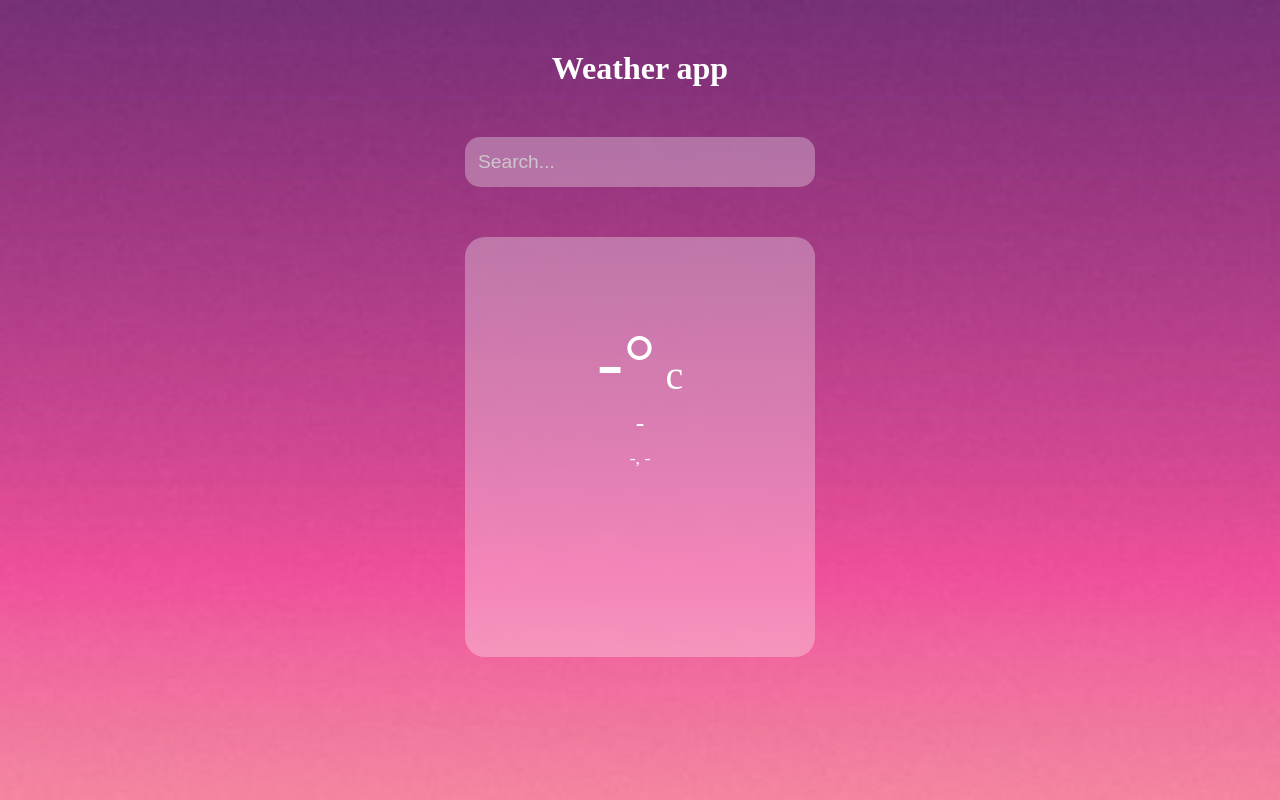
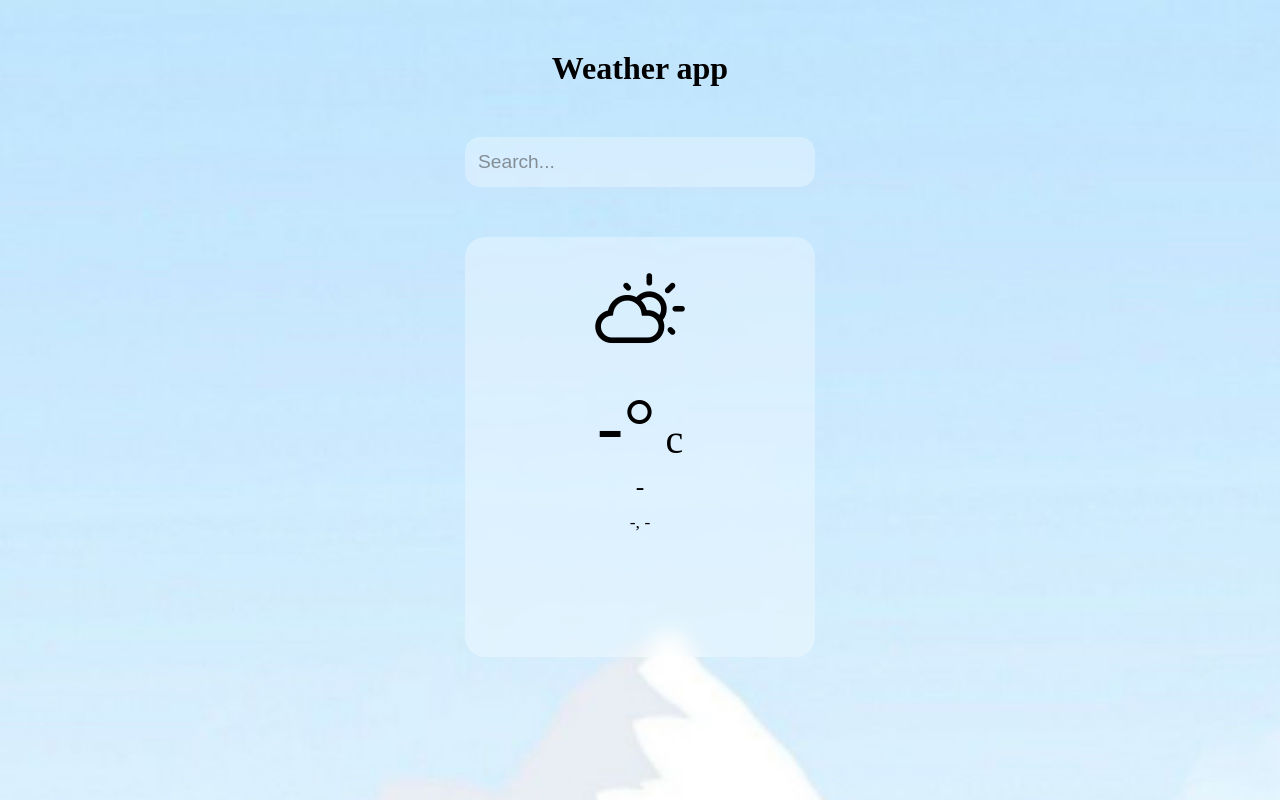
Before and after one commit to Kevinrca/weather-app, a React (Create React App) app: page / in a window 1280 px wide. Built offline with nearby package versions, Linux system fonts and the light colour scheme; no server answers; a web font is replaced by a local one.

Commit message:
Modification of the background in terms of the temperature

```diff
--- a/src/App.js
+++ b/src/App.js
@@ -41,7 +41,7 @@ function App() {
 
 
   return (
-    <div className="app">
+    <div className={(typeof weather.main != "undefined") ? ((weather.main.temp > 26 + 273) ? 'app warm' : 'app') : 'app'}>
       <h1 className="websiteTitle" >Weather app</h1>
 
       <div className="searchCity">
--- a/src/Weather.jsx
+++ b/src/Weather.jsx
@@ -9,6 +9,10 @@ let currentIcon;
 
 function getIcon(icon) {
     switch(true) {
+        default:
+            currentIcon = "wi-day-cloudy";
+            break;
+
         case(icon === "01d" || icon === "01n"):
             currentIcon = "wi-day-sunny";
             break;
--- a/src/css/App.css
+++ b/src/css/App.css
@@ -3,13 +3,27 @@
     justify-content: flex-start;
     align-items: center;
     flex-direction: column;
+    height: 100vh;
+
+
+    background: url("../images/cold-bg.jpg");
+    background-size: cover;
+    background-repeat: no-repeat;
+    background-attachment: fixed;
+
 }
+.warm {
+    background: url("../images/warm-bg.jpg");
+    background-size: cover;
+    background-repeat: no-repeat;
+    background-attachment: fixed;
+}
+
 
 .websiteTitle {
     margin-top: 50px;
     margin-bottom: 50px;
     font-weight: 600;
-    color: white;
 }
 
 
@@ -18,6 +32,9 @@
     overflow: hidden;
     border-radius: 15px;
     width: 350px;
+
+    background: inherit;
+    z-index: 2;
 }
 
 .searchField {
@@ -30,18 +47,17 @@
 
     background: rgba(255, 255, 255, 0);
 
-    color: white;
     font-size: 1.2em;
     z-index: 2;
 
 }
 
 .searchField::placeholder {
-    color: rgba(209, 209, 209, 0.884);
+    color: rgba(61, 61, 61, 0.541);
 }
 
 .searchBlur {
-    background: url("../images/background.jpg");
+    background: inherit;
     background-size: cover;
     background-repeat: no-repeat;
     background-attachment: fixed;
--- a/src/css/index.css
+++ b/src/css/index.css
@@ -5,8 +5,4 @@
 
 body {
   font-family: 'Baloo Tamma 2', cursive;
-  background: url("../images/background.jpg");
-  background-size: cover;
-  background-repeat: no-repeat;
-  background-attachment: fixed;
 }
--- a/src/css/weather.css
+++ b/src/css/weather.css
@@ -5,10 +5,7 @@
     width: 350px;
     height: 420px;
 
-    background: url("../images/background.jpg");
-    background-size: cover;
-    background-repeat: no-repeat;
-    background-attachment: fixed;
+    background: inherit;
 
     border-radius: 20px;
 
@@ -16,13 +13,12 @@
     justify-content: flex-start;
     align-items: center;
     flex-direction: column;
+    z-index: 1;
 
     overflow: hidden;
-    z-index: 1;
 }
 .blurBackground {
-    content: “ ”;
-    background: url("../images/background.jpg");
+    background: inherit;
     background-size: cover;
     background-repeat: no-repeat;
     background-attachment: fixed;
@@ -35,8 +31,9 @@
     right: 0;
     top: -25px;
     bottom: 0;
-    box-shadow: inset 0 0 0 3000px rgba(255,255,255,0.3);
-    filter: blur(8px);
+
+    box-shadow: inset 0 0 0 3000px rgba(255, 255, 255, 0.3);
+    filter: blur(10px);
     z-index: -1;
 }
 
@@ -45,28 +42,23 @@
     margin-top: 50px;
     margin-bottom: 30px;
     font-size: 4em;
-    color: white;
 }
 
 .temperature {
     font-size: 5em;
     font-weight: 500;
-    color: white;
 }
 
 .tempUnit {
     font-size: 0.5em;
-    color: white;
 }
 
 .description {
     font-size: 1.6em;
     font-weight: 500;
     margin-bottom: 10px;
-    color: white;
 }
 
 .city {
     font-size: 1.1em;
-    color: white;
 }
```
Also changed, not shown: src/images/cold-bg.jpg (added), src/images/warm-bg.jpg (renamed from src/images/background.jpg).
